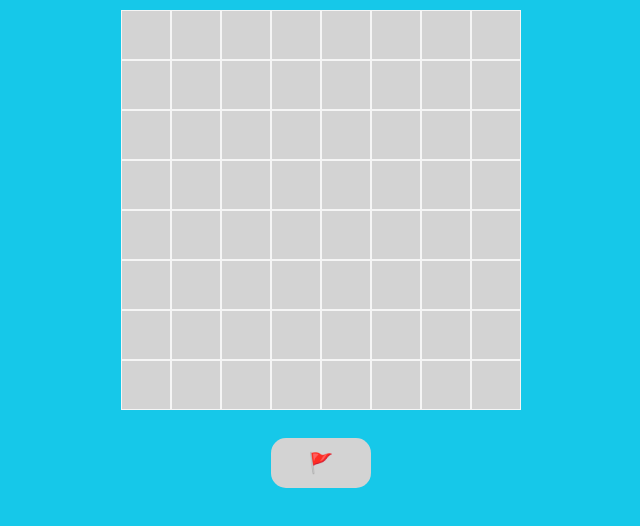
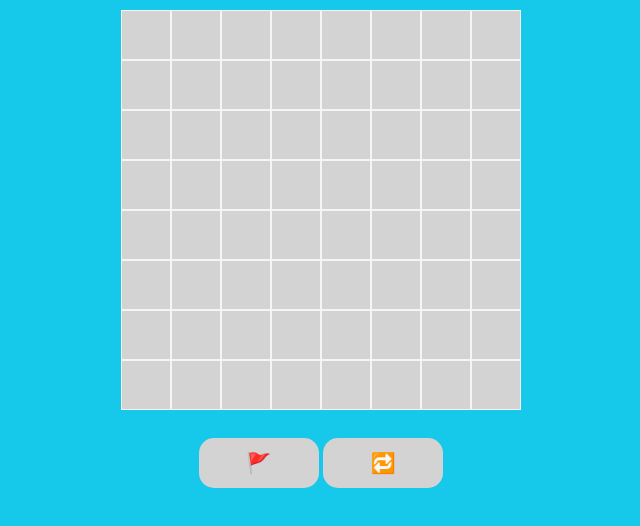
Before and after one commit to VNMH146/Minesweeper-Project-DSA, a plain HTML site: page index.html in a window 1280 px wide. Shown: the part 66-592 px from the top of the page, without its empty margins (319-959 px from the left). Drawn offline with Linux system fonts and the light colour scheme.

Commit message:
update again

```diff
--- a/index.html
+++ b/index.html
@@ -15,6 +15,7 @@
   </div>
   <br>
   <button id="flag-btn">🚩</button>
+  <button id="redo">🔁</button>
 </body>
 
 </html>
--- a/minesweeper.css
+++ b/minesweeper.css
@@ -11,6 +11,9 @@ body {
   border: 10px solid #16c8e9;
   background-color: lightgray;
 
+
+
+
   /*Move the board to center*/
   margin: 0 auto;
   display: flex;
@@ -22,12 +25,19 @@ body {
   width: 48px;
   height: 48px;
   border: 1px solid whitesmoke;
-
+  font-weight: bold;
+  cursor: pointer;
+  transition: background-color 0.3s ease;
   /*text*/
   font-size: 30px;
   display: flex;
   justify-content: center;
   align-items: center;
+}
+
+#board div:hover {
+  background-color: #49c9e0;
+  transition: 0.5s;
 }
 
 .tile-clicked {
@@ -67,10 +77,33 @@ body {
 }
 
 #flag-btn {
-  width: 100px;
+  width: 120px;
   height: 50px;
   font-size: 20px;
   background-color: lightgray;
   border: none;
   border-radius: 15px;
+
 }
+
+#flag-btn:hover {
+  background-color: white;
+  transition: 0.6s;
+  cursor: pointer;
+}
+
+#redo {
+  width: 120px;
+  height: 50px;
+  font-size: 20px;
+  background-color: lightgray;
+  border: none;
+  border-radius: 15px;
+
+}
+
+#redo:hover {
+  background-color: white;
+  transition: 0.6s;
+  cursor: pointer;
+}
```
